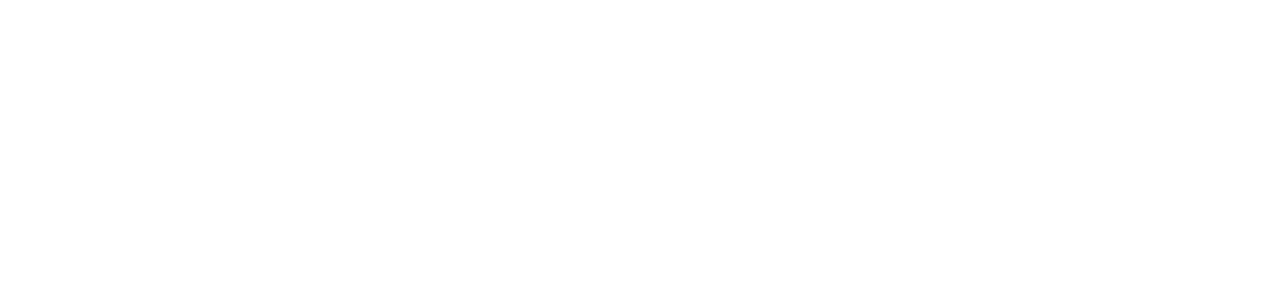
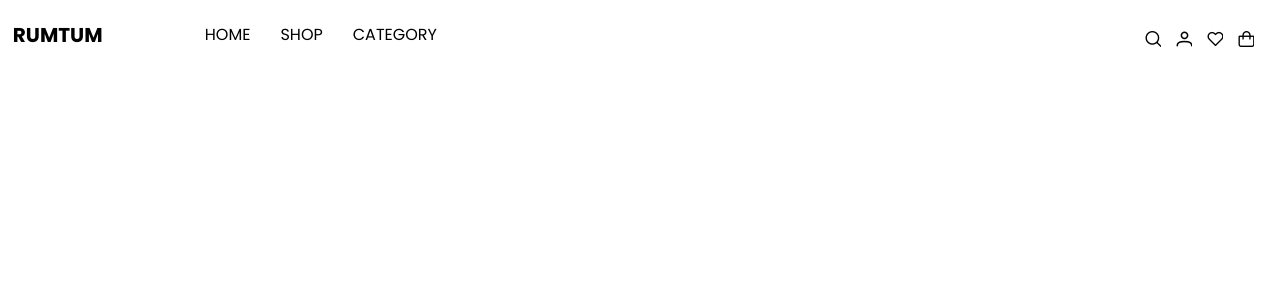
Before and after one commit to SokChanmakara/Rumtum, a Vue app: page / in a window 1280 px wide. Before the commit this address had no page. Shown: the top 300 px of the page. Built offline with nearby package versions, Linux system fonts and the light colour scheme.

Commit message:
finished add navbar in Navbar.vue

```diff
--- a/package.json
+++ b/package.json
@@ -11,6 +11,7 @@
   },
   "dependencies": {
     "pinia": "^2.2.6",
+    "primeicons": "^7.0.0",
     "vue": "^3.5.12",
     "vue-router": "^4.4.5"
   },
--- a/src/App.vue
+++ b/src/App.vue
@@ -1,13 +1,12 @@
+<template>
+<Navbar/>
+
+</template>
 <script setup>
 // import { RouterLink, RouterView } from 'vue-router'
-
+import Navbar from "./components/Navbar.vue";
 </script>
 
-<template>
-
-
-</template>
 
 <style scoped>
-
 </style>
--- /dev/null
+++ b/src/assets/main.css
@@ -0,0 +1,16 @@
+@import url('https://fonts.googleapis.com/css2?family=Poppins:ital,wght@0,100;0,200;0,300;0,400;0,500;0,600;0,700;0,800;0,900;1,100;1,200;1,300;1,400;1,500;1,600;1,700;1,800;1,900&display=swap');
+
+*{
+    box-sizing: border-box;
+    margin: 0;
+    padding: 0;
+    overflow: hidden;
+}
+
+#app{
+    font-family: "Poppins";
+    font-weight:normal;
+}
+body{
+    margin-top:20px;
+}
--- a/src/components/Navbar.vue
+++ b/src/components/Navbar.vue
@@ -0,0 +1,69 @@
+<template>
+  <div class="container">
+    <h1>RUMTUM</h1>
+
+    <!-- nav category -->
+    <div class="navwrapper">
+        <div class="navcategory">
+                <h3>HOME</h3>
+                <h3>SHOP</h3>
+                <h3>CATEGORY</h3>
+        </div>
+    </div>
+
+    <!-- navbar icon -->
+    <div class="nav icon">
+        <div>
+            <i class="pi pi-search" style="color: 'var(--p-primary-color)'"></i>
+        </div>
+        <div>
+            <i class="pi pi-user" style="color: 'var(--p-primary-color)'"></i>
+        </div>
+        <div>
+            <i class="pi pi-heart" style="color: 'var(--p-primary-color)'"></i>
+        </div>
+        <div>
+            <i class="pi pi-shopping-bag" style="color: 'var(--p-primary-color)'"></i>
+        </div>
+    </div>
+  </div>
+</template>
+
+<script>
+export default {
+
+}
+</script>
+
+<style scoped>
+
+    h1{
+        font-size: 20px;
+    }
+    h3{
+        font-size: 16px;
+        font-weight: normal;
+    }
+    .container{
+        display:flex;
+        left:1%;
+        position:relative;
+        justify-content: space-between;
+    }
+    .navcategory{
+        display:flex;
+        position: absolute;
+        left:15%;
+        top:5%;
+        align-self: center;
+        gap: 30px;
+    }
+    .nav.icon{
+        display: flex;
+        gap:15px;
+        position: absolute;
+        right:3%;
+        top:30%;
+        align-items: center;
+    }
+</style>
--- a/src/main.js
+++ b/src/main.js
@@ -1,3 +1,5 @@
+import './assets/main.css';
+import 'primeicons/primeicons.css';
 import { createApp } from 'vue'
 import { createPinia } from 'pinia'
 
```
Also changed, not shown: 1 other file (tests, documents, lock files or other folders).
